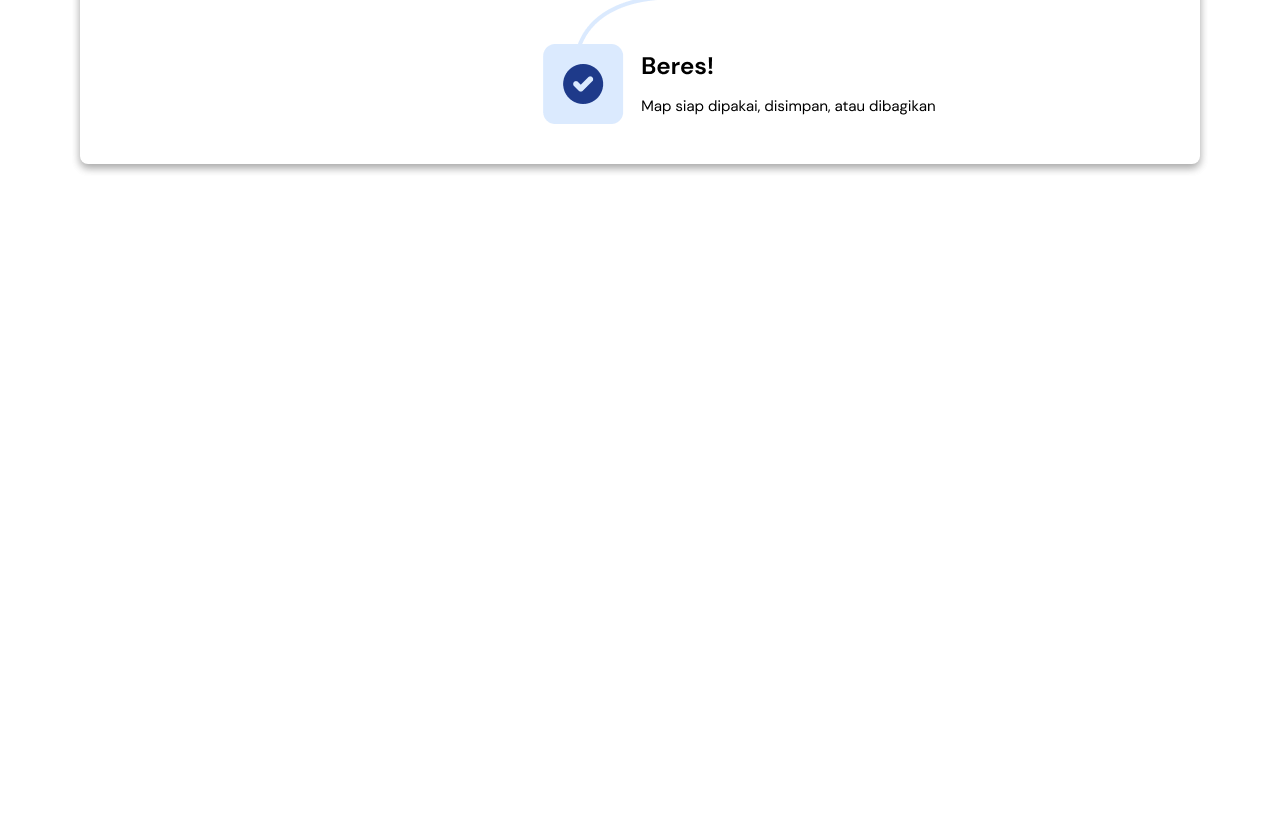
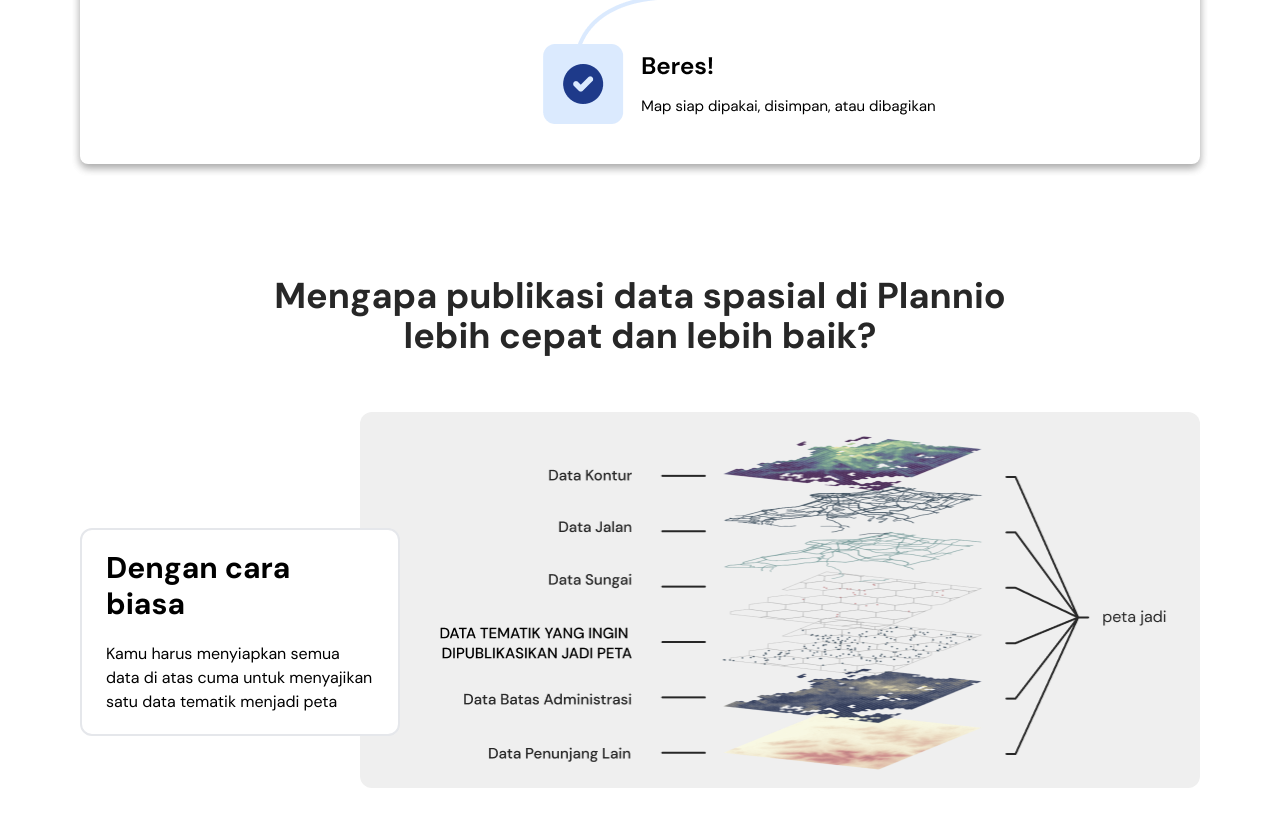
Before and after one commit to manafGeokatalis/landing-page-marketing, a website built with Vite: page index.html in a window 1280 px wide. Shown: the part 2050-2876 px from the top of the page. Before the commit the page ends 2326 px from the top, so only its background shows below. Built offline with nearby package versions, Linux system fonts and the light colour scheme.

Commit message:
menambahkan section komparasi

```diff
--- a/index.html
+++ b/index.html
@@ -78,10 +78,26 @@
           </section>
 
           <!-- Section Langkah-langkah publish map -->
-           <section class="flex flex-col justify-center my-28 gap-16 px-16 py-10 shadowiee rounded-lg">
+           <section class="flex flex-col justify-center mt-28 gap-16 px-16 py-10 shadowiee rounded-lg">
             <h2 class="text-4xl text-blacky font-bold text-left">Data SHP jadi online map hanya <span class="text-white bg-[#93C5FD] px-2"> 5 langkah </span></h2>
             <div class="container max-h-[550px] flex justify-center">
               <img src="./src/assets/steps.png" alt="" class="">
+            </div>
+           </section>
+
+          <!-- Section Komparasi Cara Plannio -->
+           <section class="flex flex-col items-center gap-14 my-28">
+            <h2 class="text-4xl text-blacky font-bold text-center">Mengapa publikasi data spasial di Plannio <br> lebih cepat dan lebih baik?</h2>
+            <div class="flex items-start justify-end w-full relative">
+              <div class="flex flex-col w-80 border-2 gap-5 py-5 px-6 rounded-xl bg-white absolute left-0 top-[116px]">
+                <h4 class="text-3xl font-bold">Dengan cara biasa</h4>
+                <p>Kamu harus menyiapkan semua data di atas cuma untuk menyajikan satu data tematik menjadi peta</p>
+              </div>
+              <div class="bg-[#EFEFEF] rounded-xl w-3/4 p-2 flex justify-end">
+                <div class="container max-w-[760px]">
+                  <img src="./src/assets/layouting1.png" alt="">
+                </div>
+              </div>
             </div>
            </section>
 
```
Also changed, not shown: src/assets/layouting1.png (added).
